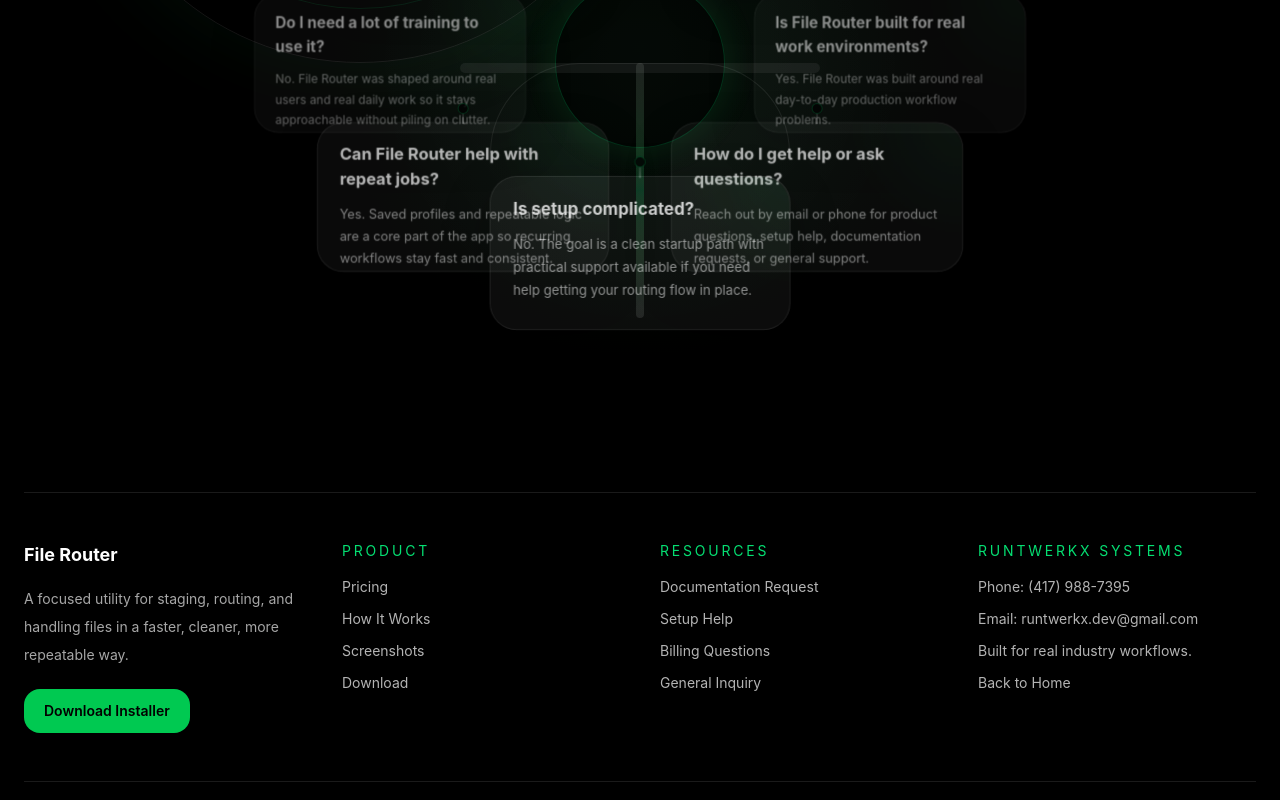
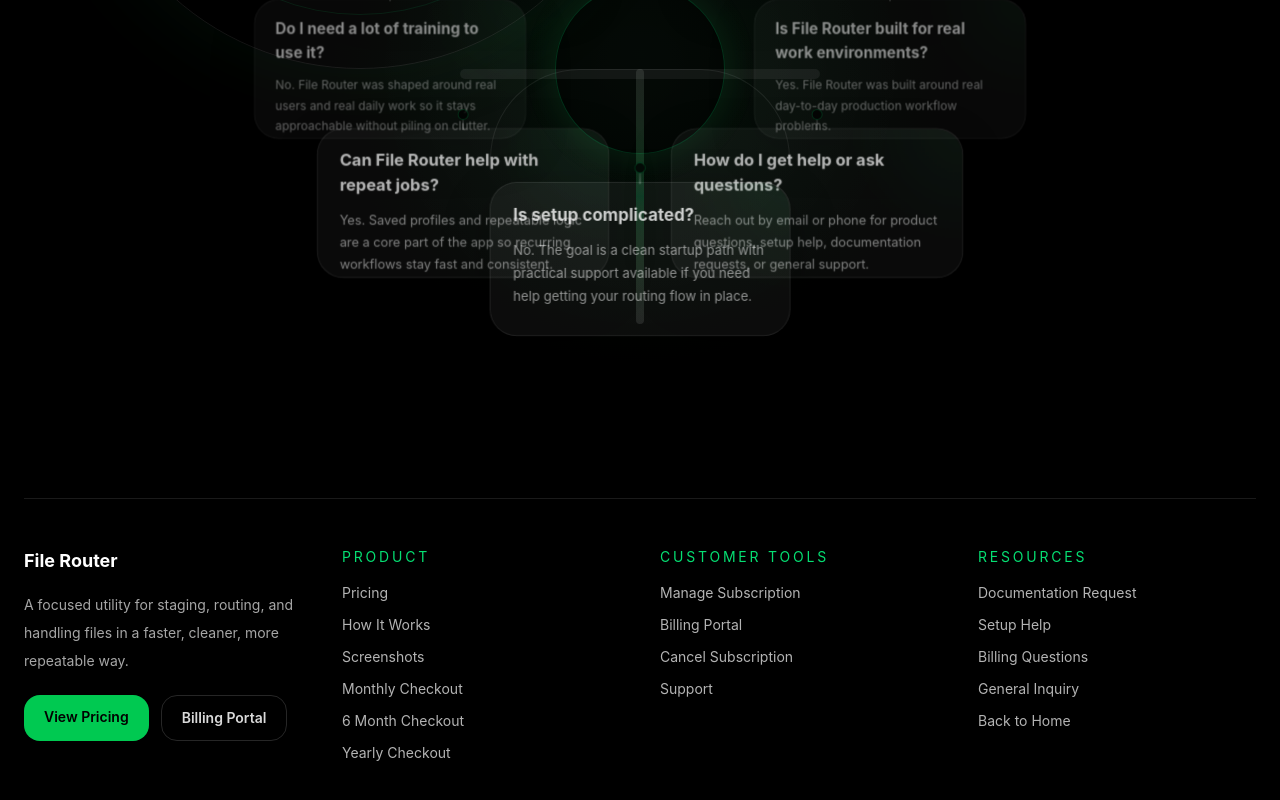
Before and after one commit to clutchadvantage-creator/runtwerkx-site, a React (Vite) app: page /file-router in a window 1280 px wide. Shown: the part 8033-8833 px from the top of the page. Built offline with nearby package versions, Linux system fonts and the light colour scheme.

Commit message:
Add Stripe customer portal link

```diff
--- a/src/pages/FileRouter.jsx
+++ b/src/pages/FileRouter.jsx
@@ -15,6 +15,10 @@
   monthly: 'https://buy.stripe.com/4gMbJ19zg6NC3cb1ty4ZG00',
   sixMonth: 'https://buy.stripe.com/dRm7sL6n40peeUT3BG4ZG01',
   yearly: 'https://buy.stripe.com/9B68wPfXEdc0dQP8W04ZG02',
+}
+
+const FILE_ROUTER_BILLING_LINKS = {
+  portal: 'https://billing.stripe.com/p/login/4gMbJ19zg6NC3cb1ty4ZG00',
 }
 
 const WHY_IT_MATTERS_ROWS = [
@@ -961,10 +965,17 @@
                 the billing cycle that fits you best.
               </p>
               <p className="mt-4 text-sm leading-7 text-white/70">
-                We want people to feel comfortable using our products, not
-                locked into them. At RuntWerkx Systems we believe in
-                transparency and user trust.
+                Subscriptions can be managed or canceled anytime through your secure billing portal.
               </p>
+              <a
+                href={FILE_ROUTER_BILLING_LINKS.portal}
+                target="_blank"
+                rel="noopener noreferrer"
+                className="mt-6 inline-flex items-center gap-2 rounded-2xl border border-green-400/30 px-4 py-2 text-sm font-semibold text-green-300 transition hover:border-green-300 hover:text-green-200"
+              >
+                Manage Subscription
+                <ArrowUpRight size={14} />
+              </a>
             </div>
           </div>
         </section>
@@ -1107,12 +1118,20 @@
                   a faster, cleaner, more repeatable way.
                 </p>
 
-                <div className="mt-5">
+                <div className="mt-5 flex flex-wrap gap-3">
                   <a
                     href="#pricing"
                     className="inline-flex rounded-2xl bg-green-500 px-5 py-3 text-sm font-semibold text-black transition hover:scale-[1.02]"
                   >
-                    Download Installer
+                    View Pricing
+                  </a>
+                  <a
+                    href={FILE_ROUTER_BILLING_LINKS.portal}
+                    target="_blank"
+                    rel="noopener noreferrer"
+                    className="inline-flex rounded-2xl border border-white/15 px-5 py-3 text-sm font-semibold text-white/85 transition hover:border-green-400 hover:text-green-400"
+                  >
+                    Billing Portal
                   </a>
                 </div>
               </div>
@@ -1134,8 +1153,70 @@
                   >
                     Screenshots
                   </a>
-                  <a href="#pricing" className="transition hover:text-green-400">
-                    Download
+                  <a
+                    href={FILE_ROUTER_PAYMENT_LINKS.monthly}
+                    target="_blank"
+                    rel="noopener noreferrer"
+                    className="transition hover:text-green-400"
+                  >
+                    Monthly Checkout
+                  </a>
+                  <a
+                    href={FILE_ROUTER_PAYMENT_LINKS.sixMonth}
+                    target="_blank"
+                    rel="noopener noreferrer"
+                    className="transition hover:text-green-400"
+                  >
+                    6 Month Checkout
+                  </a>
+                  <a
+                    href={FILE_ROUTER_PAYMENT_LINKS.yearly}
+                    target="_blank"
+                    rel="noopener noreferrer"
+                    className="transition hover:text-green-400"
+                  >
+                    Yearly Checkout
+                  </a>
+                </div>
+              </div>
+
+              <div>
+                <h4 className="text-sm uppercase tracking-[0.2em] text-green-400">
+                  Customer Tools
+                </h4>
+                <div className="mt-4 flex flex-col gap-3 text-sm text-white/70">
+                  <a
+                    href={FILE_ROUTER_BILLING_LINKS.portal}
+                    target="_blank"
+                    rel="noopener noreferrer"
+                    className="transition hover:text-green-400"
+                  >
+                    Manage Subscription
+                  </a>
+                  <a
+                    href={FILE_ROUTER_BILLING_LINKS.portal}
+                    target="_blank"
+                    rel="noopener noreferrer"
+                    className="transition hover:text-green-400"
+                  >
+                    Billing Portal
+                  </a>
+                  <a
+                    href={FILE_ROUTER_BILLING_LINKS.portal}
+                    target="_blank"
+                    rel="noopener noreferrer"
+                    className="transition hover:text-green-400"
+                  >
+                    Cancel Subscription
+                  </a>
+                  <a
+                    href={mailtoLink(
+                      'File Router Support Request',
+                      'Hello RuntWerkx,%0D%0A%0D%0AI need help with File Router.'
+                    )}
+                    className="transition hover:text-green-400"
+                  >
+                    Support
                   </a>
                 </div>
               </div>
@@ -1181,20 +1262,9 @@
                   >
                     General Inquiry
                   </a>
-                </div>
-              </div>
-
-              <div>
-                <h4 className="text-sm uppercase tracking-[0.2em] text-green-400">
-                  RuntWerkx Systems
-                </h4>
-                <div className="mt-4 space-y-3 text-sm text-white/70">
-                  <p>Phone: (417) 988-7395</p>
-                  <p>Email: runtwerkx.dev@gmail.com</p>
-                  <p>Built for real industry workflows.</p>
                   <Link
                     to="/"
-                    className="inline-block transition hover:text-green-400"
+                    className="transition hover:text-green-400"
                   >
                     Back to Home
                   </Link>
@@ -1209,6 +1279,14 @@
                 </p>
 
                 <div className="flex flex-wrap gap-4 text-xs uppercase tracking-[0.18em] text-white/35">
+                  <a
+                    href={FILE_ROUTER_BILLING_LINKS.portal}
+                    target="_blank"
+                    rel="noopener noreferrer"
+                    className="transition hover:text-green-400"
+                  >
+                    Manage Subscription
+                  </a>
                   <a
                     href={mailtoLink('Privacy Question')}
                     className="transition hover:text-green-400"
```
